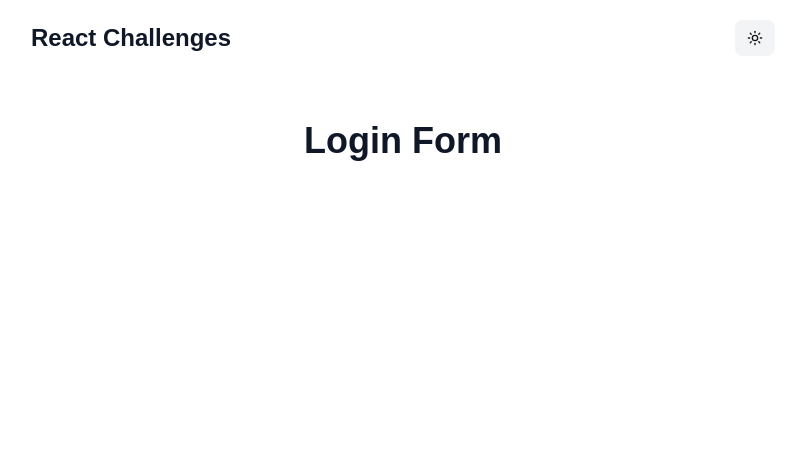
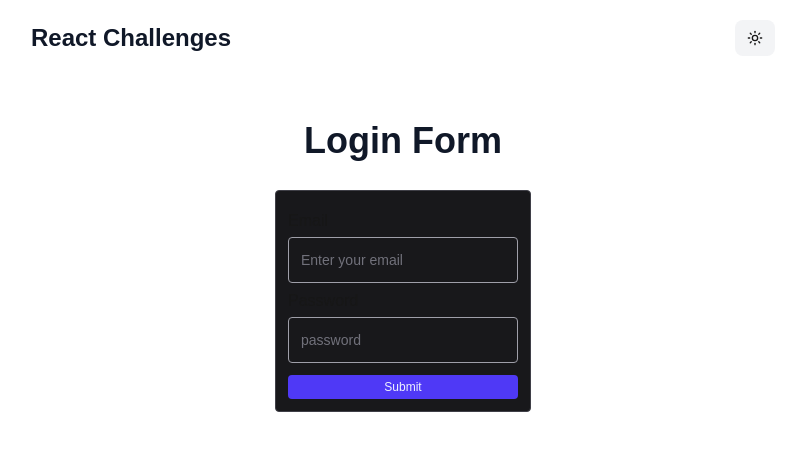
Before and after one commit to kesav424/react-challenge, a Next.js app: page /login-from in a window 1280 px wide. Shown: the top 450 px of the page, without its empty margins (237-1029 px from the left). Built offline with nearby package versions, Linux system fonts and the light colour scheme.

Commit message:
ui developed

```diff
--- a/src/_views/LoginFrom/LoginFrom.tsx
+++ b/src/_views/LoginFrom/LoginFrom.tsx
@@ -1,10 +1,39 @@
 import Title from '@/_components/Title'
 import React from 'react'
+import Input from './_comp/Input'
 
 function LoginFrom() {
     return (
         <section>
             <Title tag='h2' className='text-center'>Login Form</Title>
+            <form action=""
+                className="my-6 w-full rounded border border-zinc-700 bg-zinc-900 p-3 max-w-3xs mx-auto">
+
+                <div className='flex flex-col  gap-1 my-1.5'>
+                    <label htmlFor="EMAIl" aria-label='enter your user email'>Email</label>
+                    <Input
+                        id='EMAIl'
+                        placeholder='Enter your email'
+                        type='email'
+                    />
+                </div>
+
+                <div className='flex flex-col  gap-1'>
+                    <label htmlFor="PASSWORD" aria-label='enter you password'>Password</label>
+                    <Input
+                        id='PASSWORD'
+                        placeholder='password'
+                        type='password'
+                    />
+                </div>
+
+                <button
+                    type="submit"
+                    className="rounded bg-indigo-600 px-1.5 py-1 text-xs text-indigo-50 transition-colors hover:bg-indigo-500 w-full mt-3"
+                >
+                    Submit
+                </button>
+            </form>
         </section>
     )
 }
--- /dev/null
+++ b/src/_views/LoginFrom/_comp/Input.tsx
@@ -0,0 +1,22 @@
+import { cn, tv } from "@/_utils/tailwind.utils"
+import { ComponentProps } from "react"
+
+interface Props extends ComponentProps<'input'> {
+    clssName?: string
+}
+
+function Input(props: Props) {
+    const { className = "", ...rest } = props
+    const inputVarirnt = tv({
+        base: ["w-full resize-none rounded bg-zinc-900 p-3 text-sm text-zinc-50 placeholder-zinc-500 caret-zinc-50 ",
+            "outline-amber-200 border-zinc-400 border focus:border-0"
+        ]
+    })
+    return (
+        <input {...rest}
+            className={cn(inputVarirnt(), className)}
+        />
+    )
+}
+
+export default Input
```
